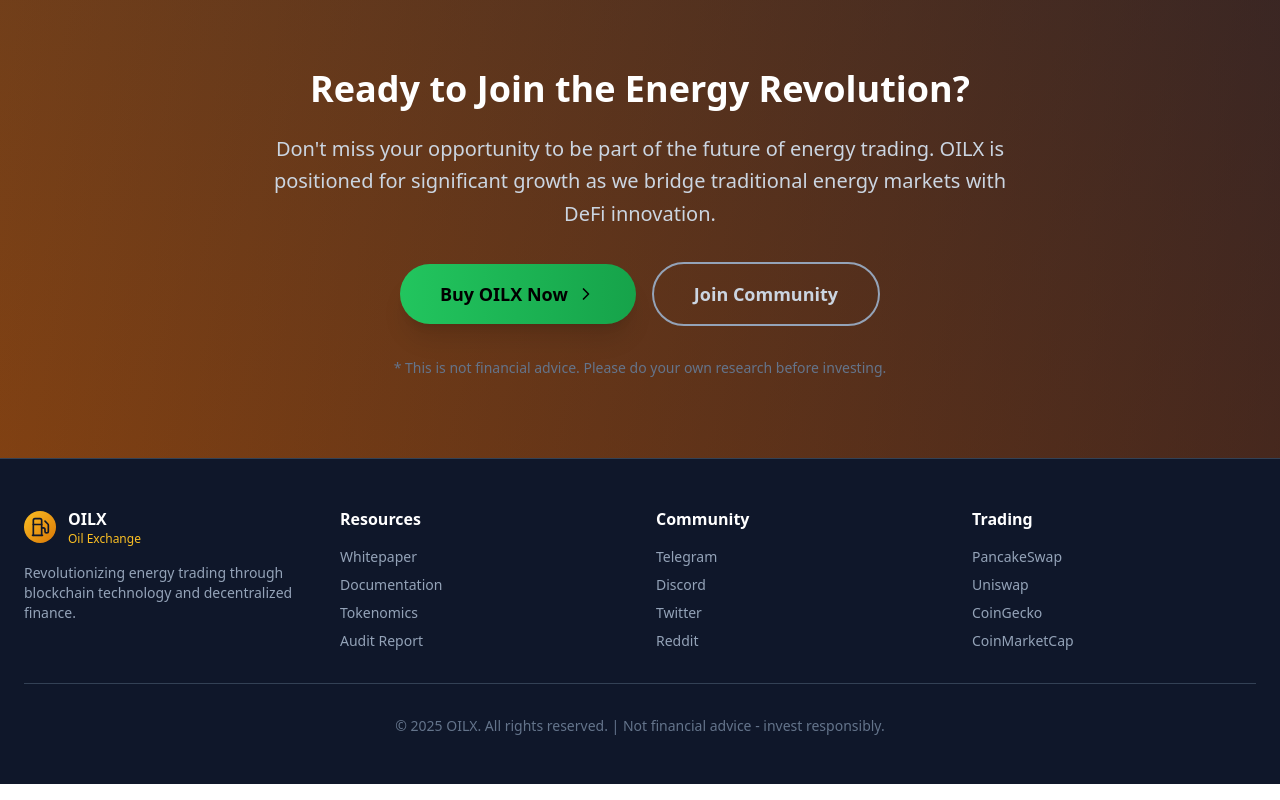
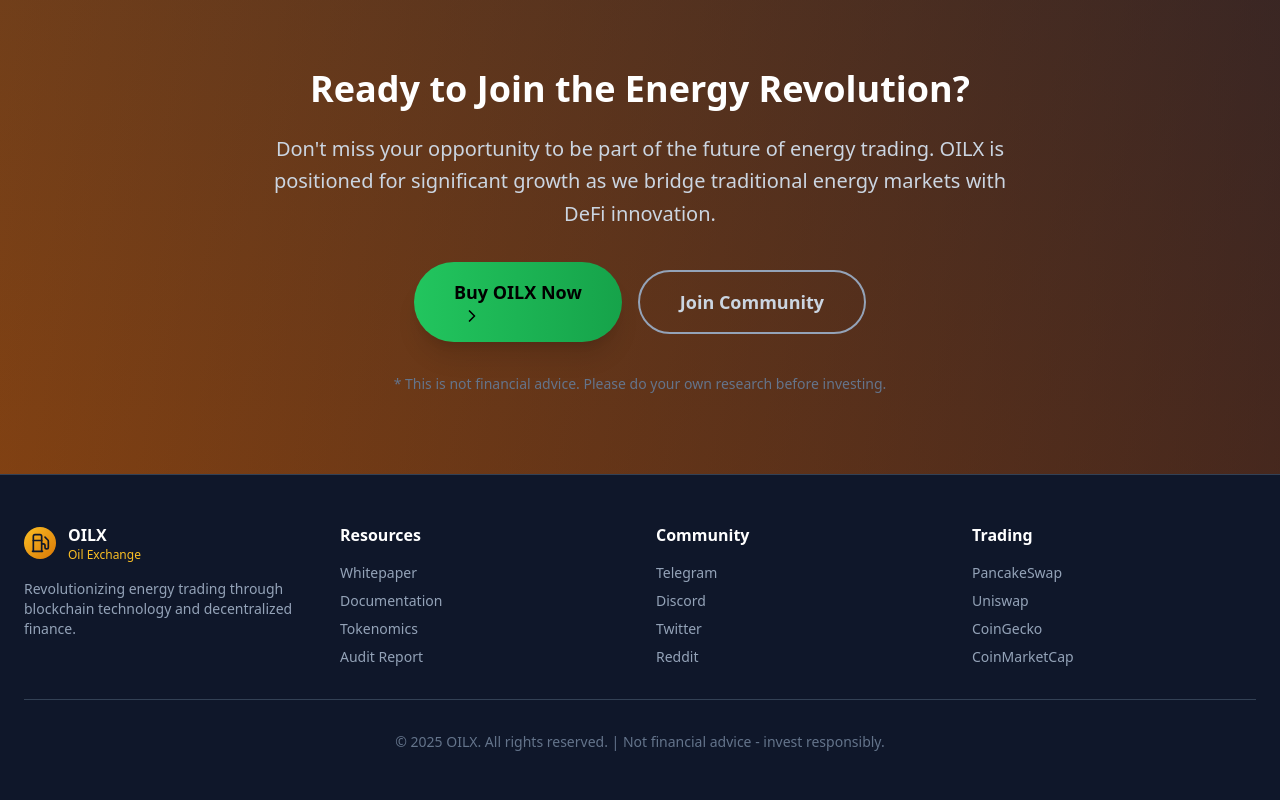
Before and after one commit to tlecocq99/Oil-X, a React (Vite) app in the folder project/: page / in a window 1280 px wide. Shown: the part 3584-4384 px from the top of the page. Built offline with nearby package versions, Linux system fonts and the light colour scheme; no server answers.

Commit message:
tidiness tweaks

```diff
--- a/project/src/App.tsx
+++ b/project/src/App.tsx
@@ -181,11 +181,11 @@ function App() {
               </a>
               <button
                 className="bg-gradient-to-r from-amber-500 to-amber-600 text-slate-900 px-6 py-2 rounded-full font-semibold hover:from-amber-400 hover:to-amber-500 transition-all duration-200 shadow-lg hover:shadow-xl"
-                onClick={() =>
-                  window.open(
-                    "https://moonshot.com/PqXub2t6A2vvUb3Mevk4uhj339rMhhmxq2HQzYNmoon?ref=FRApAfnF2I"
-                  )
-                }
+                onClick={() => (
+                  <a href="https://moonshot.com/PqXub2t6A2vvUb3Mevk4uhj339rMhhmxq2HQzYNmoon?ref=FRApAfnF2I">
+                    Buy OILX
+                  </a>
+                )}
               >
                 Buy OILX
               </button>
@@ -233,11 +233,11 @@ function App() {
             <div className="flex flex-col sm:flex-row gap-4 justify-center items-center">
               <button
                 className="bg-gradient-to-r from-green-500 to-green-600 text-black-900 px-8 py-4 rounded-full font-bold text-lg hover:from-amber-400 hover:to-amber-500 transition-all duration-200 shadow-xl hover:shadow-2xl transform hover:scale-105 flex items-center"
-                onClick={() =>
-                  window.open(
-                    "https://moonshot.com/PqXub2t6A2vvUb3Mevk4uhj339rMhhmxq2HQzYNmoon?ref=FRApAfnF2I"
-                  )
-                }
+                onClick={() => (
+                  <a href="https://moonshot.com/PqXub2t6A2vvUb3Mevk4uhj339rMhhmxq2HQzYNmoon?ref=FRApAfnF2I">
+                    Invest in OILX
+                  </a>
+                )}
               >
                 Invest in OILX
                 <ArrowRight className="w-5 h-5 ml-2" />
@@ -660,20 +660,17 @@ function App() {
             </p>
 
             <div className="flex flex-col sm:flex-row gap-4 justify-center items-center mb-8">
-              <button
-                className="bg-gradient-to-r from-green-500 to-green-600 text-black-900 px-10 py-4 rounded-full font-bold text-lg hover:from-amber-400 hover:to-amber-500 transition-all duration-200 shadow-xl hover:shadow-2xl transform hover:scale-105 flex items-center"
-                onClick={() =>
-                  window.open(
-                    "https://moonshot.com/PqXub2t6A2vvUb3Mevk4uhj339rMhhmxq2HQzYNmoon?ref=FRApAfnF2I"
-                  )
-                }
-              >
-                Buy OILX Now
-                <ChevronRight className="w-5 h-5 ml-2" />
+              <button className="bg-gradient-to-r from-green-500 to-green-600 text-black-900 px-10 py-4 rounded-full font-bold text-lg hover:from-amber-400 hover:to-amber-500 transition-all duration-200 shadow-xl hover:shadow-2xl transform hover:scale-105 flex items-center">
+                <a href="https://moonshot.com/PqXub2t6A2vvUb3Mevk4uhj339rMhhmxq2HQzYNmoon?ref=FRApAfnF2I">
+                  Buy OILX Now
+                  <ChevronRight className="w-5 h-5 ml-2" />
+                </a>
               </button>
               <button
                 className="border-2 border-slate-400 text-slate-300 px-10 py-4 rounded-full font-bold text-lg hover:border-amber-500 hover:text-amber-400 transition-all duration-200"
-                onClick={() => window.open("https://x.com/oilx_change?s=21")}
+                onClick={() =>
+                  window.open("https://discord.gg/h7P6kdsddv", "_blank")
+                }
               >
                 Join Community
               </button>
```
